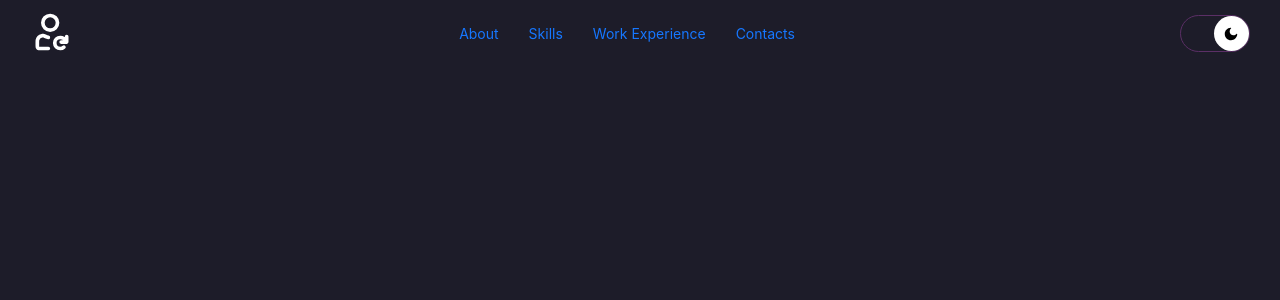
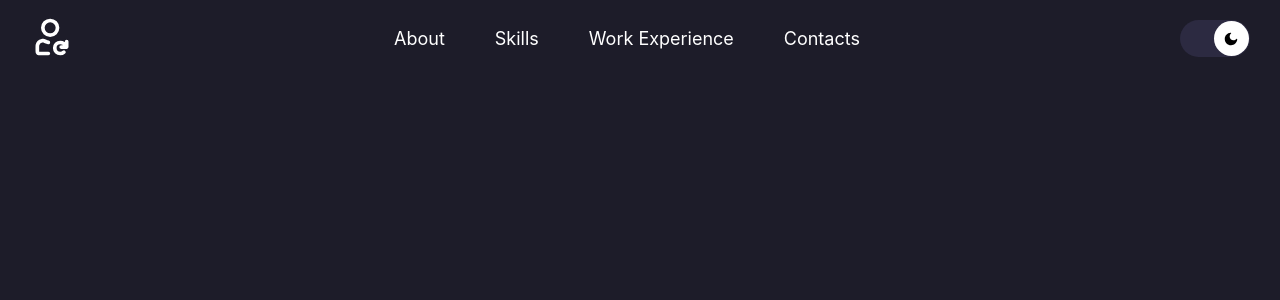
Before and after one commit to HELLRAID-cmd/Portfolio, a React (Vite) app in the folder client/: page / in a window 1280 px wide. Shown: the top 300 px of the page. Built offline with nearby package versions, Linux system fonts and the light colour scheme.

Commit message:
Сделал другие переменные и сдлелал анимацию для списка

```diff
--- a/client/src/Components/Header/Header.scss
+++ b/client/src/Components/Header/Header.scss
@@ -3,7 +3,7 @@
 .header {
   position: fixed;
   width: 100%;
-  padding: 10px 0;
+  padding: var(--padding-15-0);
 
   &__wrapper {
     display: flex;
@@ -12,34 +12,67 @@
   }
 
   &__icon {
-    color: $color-white;
+    color: var(--c-white);
   }
 
   &__menu {
     display: flex;
     gap: 30px;
+    background-color: unset;
+
+    &-item {
+
+      &-link {
+        position: relative;
+        padding: var(--padding-5-10);
+        font-size: var(--font-size-18);
+        color: var(--c-white);
+        border-radius: var(--border-radius-16);
+        transition: color var(--transition-200), border-color var(--transition-200), transform var(--transition-200);
+
+        &::before {
+          content: "";
+          position: absolute;
+          border: 1px solid transparent;
+          width: 100%;
+          height: 100%;
+          top: 0;
+          left: 0;
+          border-radius: var(--border-radius-16);
+          transform: scale(1.2);
+          transition: transform var(--transition-200), border var(--transition-200);
+        }
+
+        &:hover {
+          color: var(--c-purple);
+        }
+
+        &:hover::before {
+          border-color: var(--c-purple);
+          transform: scale(1);
+        }
+      }
+    }
   }
 
   &__theme {
     display: flex;
-    border: 1px solid $color-black;
+    border: 1px solid transparent;
     border-radius: 20px;
     max-width: 70px;
     width: 100%;
     cursor: pointer;
 
     &:hover {
-      border-color: red;
+      border-color: var(--c-purple);
     }
 
     &-light {
-      border-color: $color-purple-light;
-      background-color: $color-light-gray-2;
+      background-color: var(--c-light-gray-2);
     }
 
     &-dark {
-      border-color: $color-purple-light;
-      background-color: $color-jaguar;
+      background-color: var(--c-jaguar-dark);
     }
 
     &-button {
@@ -52,10 +85,6 @@
       transition: transform 0.7s ease-in-out;
       transform: translateX(0) rotate(0);
 
-      &:hover {
-        background-color: unset;
-      }
-
       &.active {
         transform: translateX(calc(70px - 37px)) rotate(360deg);
       }
--- a/client/src/index.scss
+++ b/client/src/index.scss
@@ -1,10 +1,10 @@
 @use "./styles/variables" as *;
 
 body {
-  transition: background-color $transition-200;
-  background-color: $color-light-gray;
+  transition: background-color var(--transition-200);
+  background-color: var(--c-light-gray);
 
   &.dark {
-    background-color: $color-jaguar;
+    background-color: var(--c-jaguar);
   }
 }
--- a/client/src/styles/_mixins.scss
+++ b/client/src/styles/_mixins.scss
@@ -1,13 +1,13 @@
 @use "./variables" as *;
 
 @mixin vp-1023 {
-  @media (max-width: $vp-tablet) {
+  @media (max-width: var(--vp-tablet)) {
     @content;
   }
 }
 
 @mixin vp-767 {
-  @media (max-width: $vp-mobile) {
+  @media (max-width: var(--vp-mobile)) {
     @content;
   }
 }
--- a/client/src/styles/_variables.scss
+++ b/client/src/styles/_variables.scss
@@ -1,18 +1,37 @@
-// Colors
-$color-white: #ffffff;
-$color-black: #000000;
-$color-jaguar: #1D1C29;
-$color-light-gray: #e6e6e6;
-$color-light-gray-2: #dddddd;
-$color-purple-light: #5b2f66;
+:root {
+  // Colors
+  --c-white: #ffffff;
+  --c-black: #000000;
+  --c-jaguar: #1D1C29;
+  --c-jaguar-dark: #2c2a41;
+  --c-light-gray: #e6e6e6;
+  --c-light-gray-2: #dddddd;
+  --c-purple: #9143a5;
 
-// Typography
-$ff-main: "PTSans", "Arial", sans-serif;
-$ff-secondary: "Arsenal", "Arial", sans-serif;
+  // Typography
+  --ff-main: "PTSans", "Arial", sans-serif;
+  --ff-secondary: "Arsenal", "Arial", sans-serif;
 
-// Viewport
-$vp-tablet: 1023px;
-$vp-mobile: 767px;
+  // Viewport
+  --vp-tablet: 1023px;
+  --vp-mobile: 767px;
 
-// Animation
-$transition-200: ease-in 0.2s;
+  // Animation
+  --transition-200: ease-in 0.2s;
+
+  --border-radius-16: 16px;
+  --border-radius-50: 50%;
+
+  --padding-0: 0;
+  --padding-5: 5px;
+  --padding-5-10: 5px 10px;
+  --padding-15-0: 15px 0;
+
+  --width-100: 100%;
+
+  --font-size-16: 16px;
+  --font-size-18: 18px;
+  --font-size-20: 20px;
+  --font-size-24: 24px;
+
+}
```
